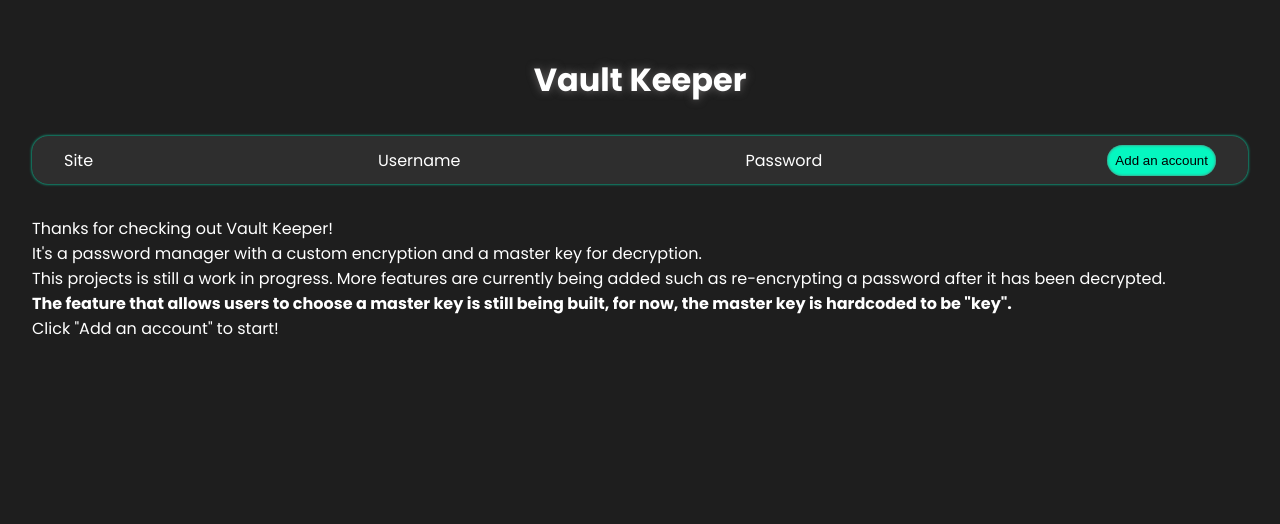
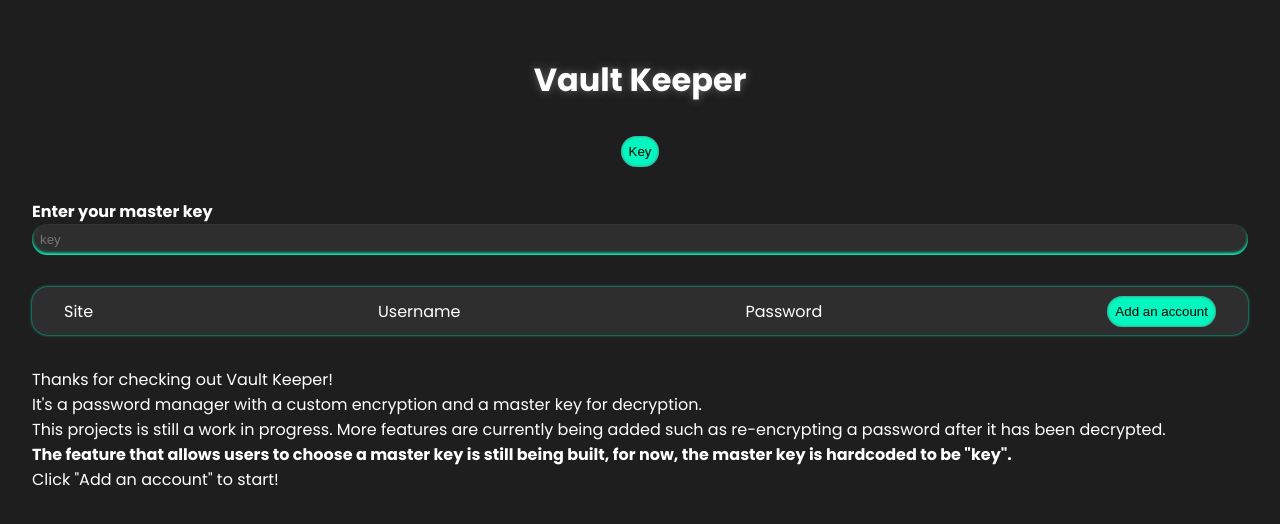
Before and after one commit to RD2P/vaultkeeper, a React (Vite) app: page / in a window 1280 px wide. Shown: the top 524 px of the page. Built offline with nearby package versions, Linux system fonts and the light colour scheme.

Commit message:
Added component for receiving master key from user

```diff
--- a/src/App.jsx
+++ b/src/App.jsx
@@ -1,5 +1,6 @@
 import { useState, useEffect } from 'react'
 import './styles/styles.css'
+import KeyInput from './components/KeyInput'
 import accounts from './accountData.jsx'
 import AccountRow from './components/AccountRow'
 import Encrypt from './components/Encrypt'
@@ -12,24 +13,14 @@ import InputRow from './components/InputRow'
 function App() {
 
   //Did user input a key?
-  const [needKey, setNeedKey] = useState(true)
+  const [showKeyInput, setShowKeyInput] = useState(true)
 
   //temp hardcoded key
   let encrKey='key'
 
-  //User enters their master key
-  const keyInput = <>
-    <h4>Enter your master key</h4>
-    <input placeholder="key" className="key input" onKeyDown={handleKeyInput}/>
-  </>
-
-  //Handles user entering master key
-  function handleKeyInput(event){
-    if (event.key === 'Enter'){
-      encrKey=event.target.value
-      console.log(encrKey)
-      setNeedKey(prevState => !prevState)
-    }
+  const handleKeyButton = () => {
+    console.log("Key button pressed")
+    setShowKeyInput(prevState => !prevState)
   }
 
   //Toggle the input boxes for site, username, password
@@ -37,7 +28,7 @@ function App() {
     setShowInputRow(prevState => !prevState)
   }
 
-  //Clears adn hides input row
+  //Clears and hides input row
   //Pushes account info to accounts array, password is encrypted
   function handleEncrypt(){
     setShowInputRow(prevState => !prevState)
@@ -90,10 +81,13 @@ function App() {
 
   return (
     <>
-
       <div className="container">
         <h1 className="page-title">Vault Keeper</h1>
-          {/* {needKey &&  keyInput} */}
+
+        <button className="keyButton" onClick={handleKeyButton}>Key</button>
+
+        {showKeyInput && <KeyInput/>}
+
         <HeadingRow handleAddAccount={handleAddAccount}/>
         {/* Input row appears if showInputRow is true*/}
         {showInputRow && <InputRow
@@ -112,7 +106,6 @@ function App() {
           <p>Click "Add an account" to start!</p>
         </div>
       </div>
-
     </>
   )
 }
--- /dev/null
+++ b/src/components/KeyInput.jsx
@@ -0,0 +1,21 @@
+import '../styles/key.css'
+
+const KeyInput = () => {
+    //Handles user entering master key
+    function handleKeyInput(event){
+      if (event.key === 'Enter'){
+        encrKey=event.target.value
+        console.log(encrKey)
+        setNeedKey(prevState => !prevState)
+      }
+    }
+
+  return(
+    <div className="keyInputWrapper">
+      <h4>Enter your master key</h4>
+      <input placeholder="key" type="password" className="input" onKeyDown={handleKeyInput}/>
+    </div>
+  )
+}
+
+export default KeyInput
--- /dev/null
+++ b/src/styles/key.css
@@ -0,0 +1,3 @@
+.keyInputWrapper {
+  margin: 2rem auto;
+}
--- a/src/styles/styles.css
+++ b/src/styles/styles.css
@@ -26,10 +26,6 @@ body {
   margin: 0 auto;
 }
 
-.key {
-  margin-bottom: 2rem;
-}
-
 .page-title {
   margin: 2rem;
   text-align: center;
@@ -48,6 +44,10 @@ button {
 
 button:hover {
   background-color: var(--dark-green);
+}
+
+.keyButton {
+  margin: 1rem auto;
 }
 
 .account-info-container {
```
Lines whose indentation alone changed are shown as unchanged.
